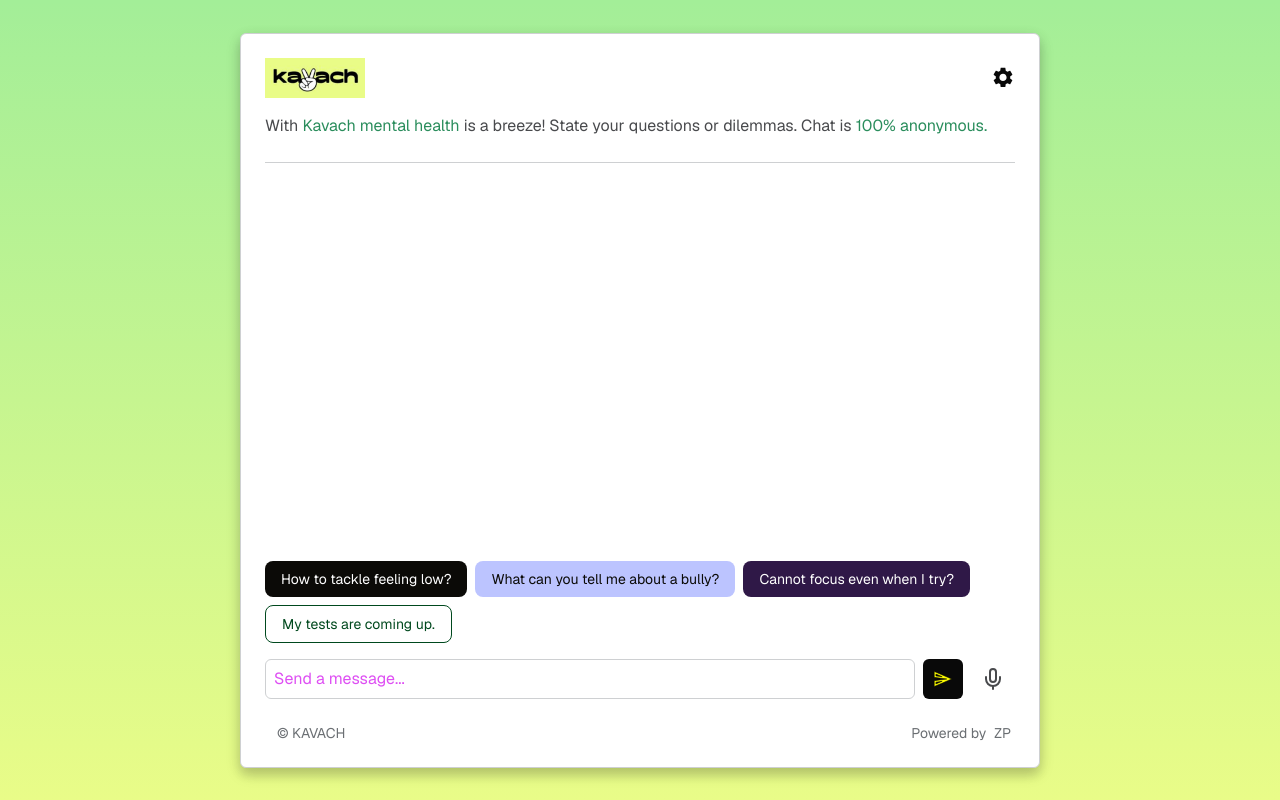
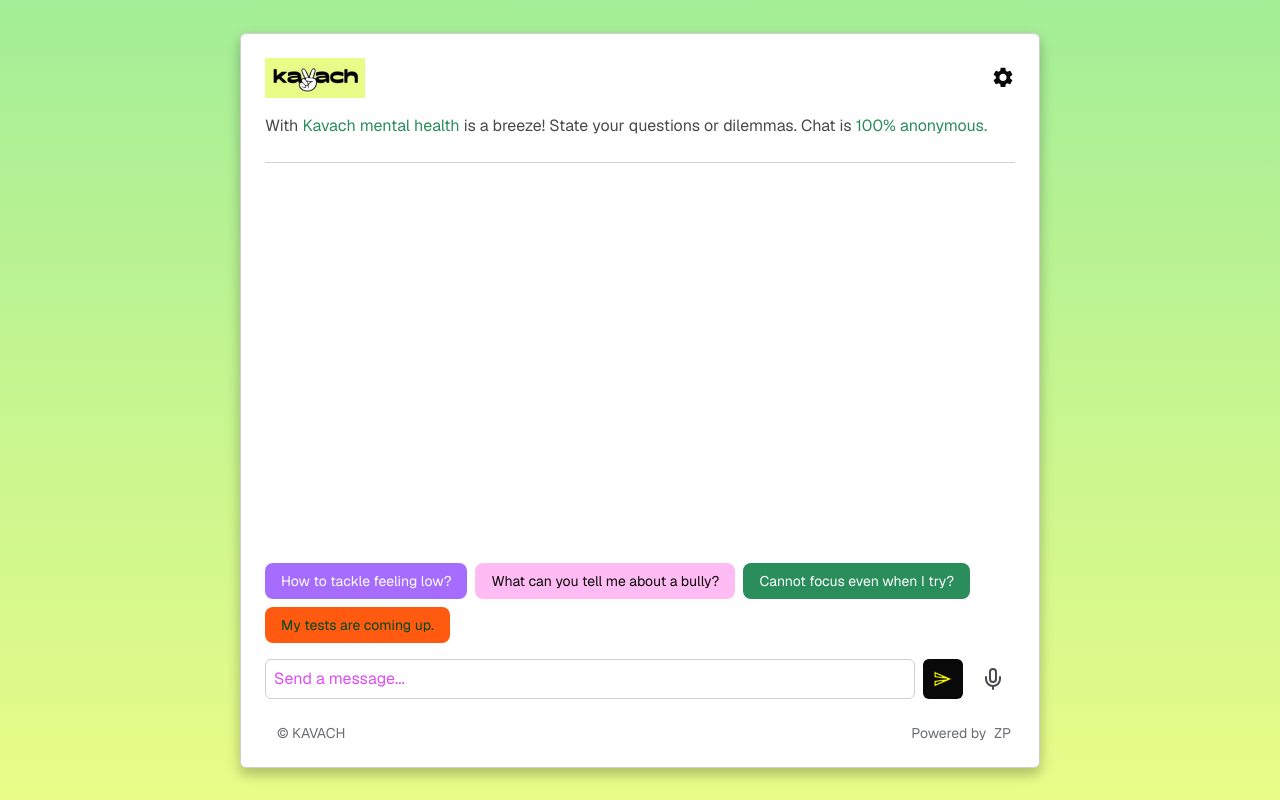
Before and after one commit to engagepy/ai_multimodal_webapp, a Next.js app: page / in a window 1280 px wide. Built offline with nearby package versions, Linux system fonts and the light colour scheme.

Commit message:
prompt colours modded

```diff
--- a/app/globals.css
+++ b/app/globals.css
@@ -204,21 +204,20 @@ body {
 .prompt-button {
   /* background-color: var(--background-soft);
   color: var(--text-primary-main); */
-  background-color: #bcc4ff;
+  background-color: #FFBBF4;
   color: #0b0a07;
 }
 .prompt-button1 {
   /* background-color: var(--background-soft);
   color: var(--text-primary-main); */
-  background-color: white;
-  border-color: #3c3b39;
-  border: 1px solid;
+  background-color: #FF5A10;
+
   color: #00491e;
 }
 .prompt-button2 {
   /* background-color: var(--background-soft);
   color: var(--text-primary-main); */
-  background-color: #2f1847;
+  background-color: #2A8D5C;
   /* border-color: #3c3b39;
   border: 1px solid; */
   color: white;
@@ -226,7 +225,7 @@ body {
 .prompt-button3 {
   /* background-color: var(--background-soft);
   color: var(--text-primary-main); */
-  background-color: #0b0a07;
+  background-color: #A66CFE;
   color: white;
 }
 
```
